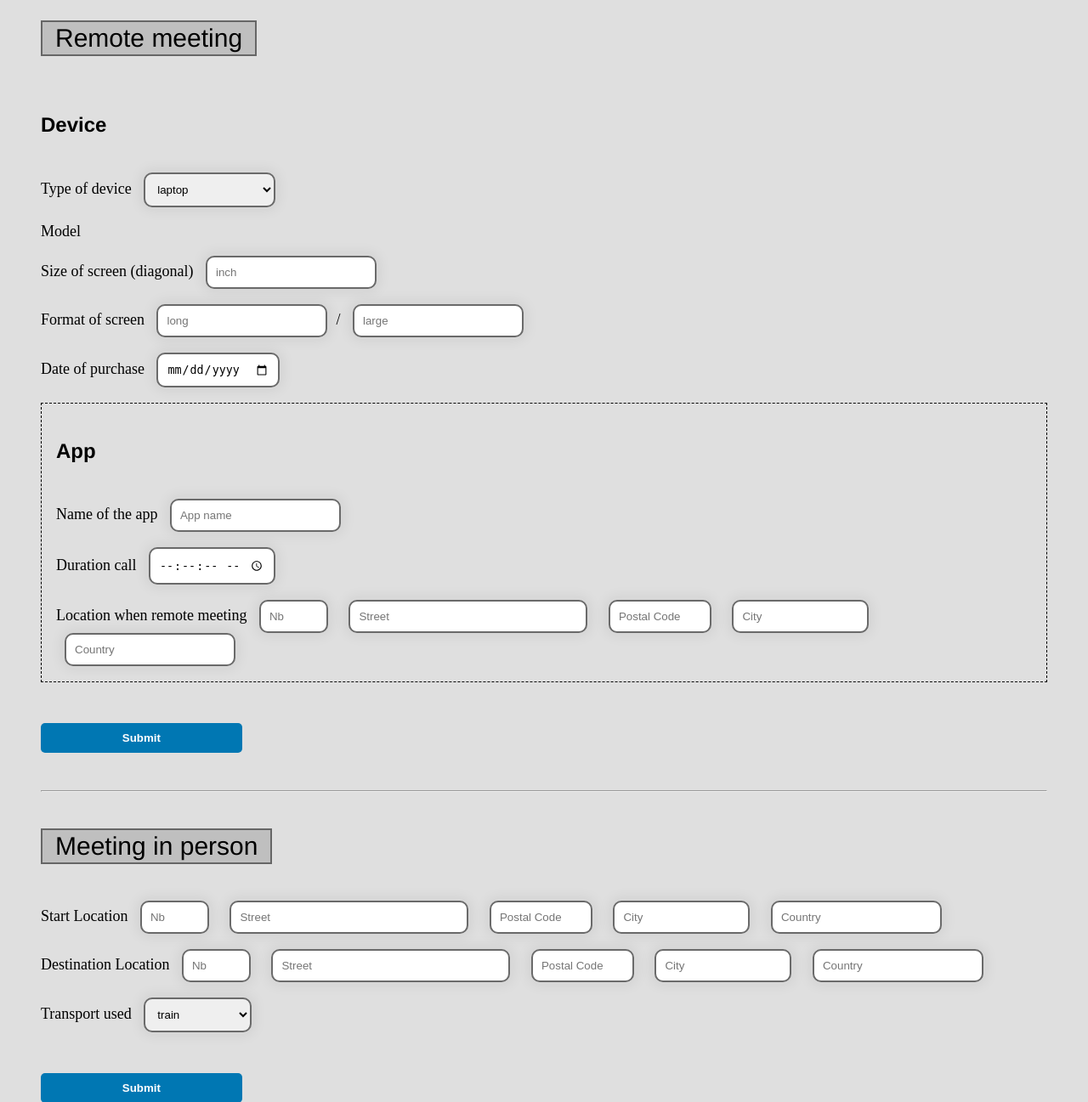
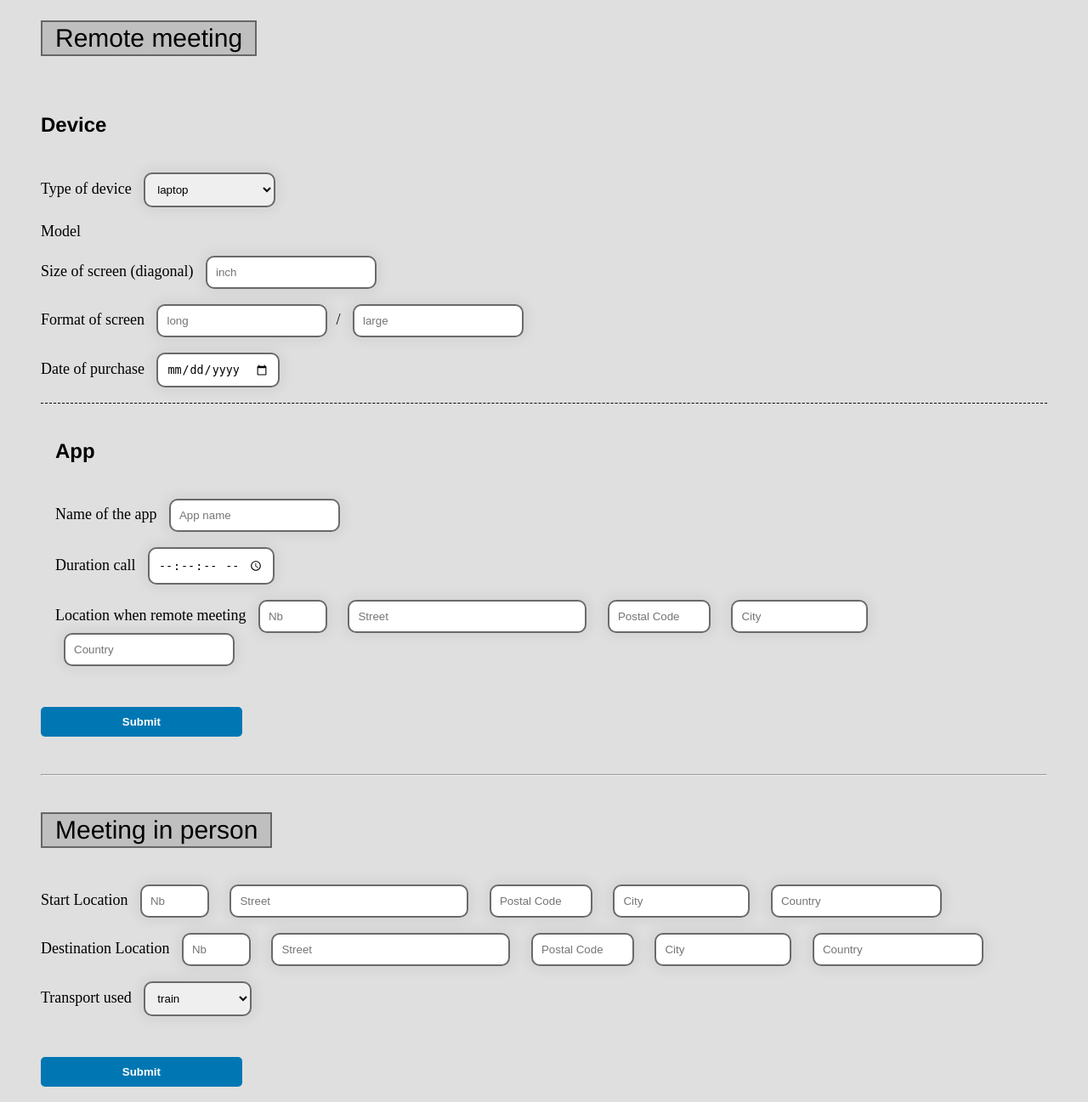
Before and after one commit to RemotelyGreenOrg/remotely-green, a Flask app: page /calculator in a window 1280 px wide. Shown: the part 126-1423 px from the top of the page at 85% size. Run offline with Flask 2, Linux system fonts and the light colour scheme.

Commit message:
adjusted the borders

```diff
--- a/static/index.css
+++ b/static/index.css
@@ -48,8 +48,8 @@
 
 }
 
-#app, #device {
-	border: 1px dashed;
+#app {
+	border-top: 1px dashed;
 	padding: 0 17px;
 }
 
```
